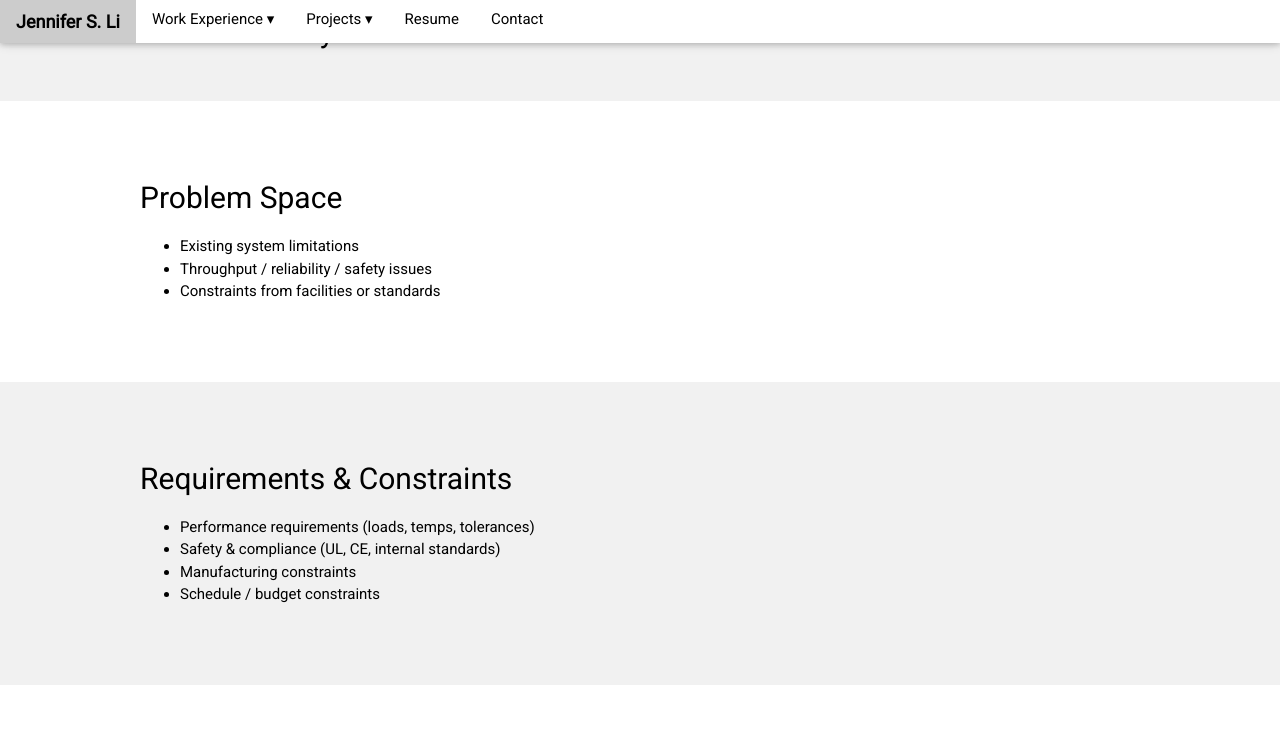
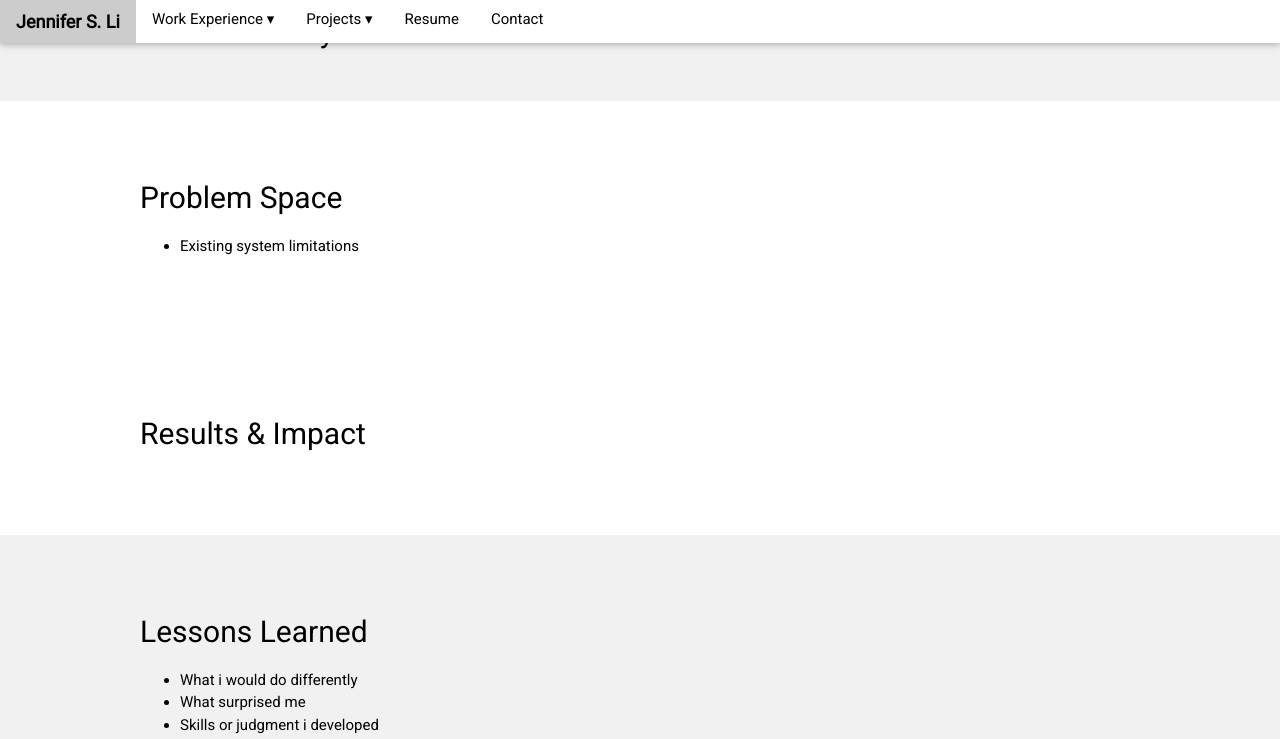
Before and after one commit to jsli905/jsli905.github.io, a Jekyll site: the page experience/astranis.html, which Jekyll copies as it is, in a window 1280 px wide and 1400 px high, scrolled down 470 px. Shown: the top 739 px of the window. Built offline with Jekyll 4.4.1, drawn with Linux system fonts in a browser that asks for light colours; comment, search, counter and statistics services are not loaded; some of the changed text lies outside the part shown; grey boxes are pictures that could not be loaded.

Commit message:
Update astranis.html

```diff
--- a/experience/astranis.html
+++ b/experience/astranis.html
@@ -230,110 +230,19 @@
     </p>
     <ul>
       <li>Existing system limitations</li>
-      <li>Throughput / reliability / safety issues</li>
-      <li>Constraints from facilities or standards</li>
     </ul>
 
   </div>
 </section>
 
-<!-- ================= REQUIREMENTS & CONSTRAINTS ================= -->
-<section class="w3-container w3-padding-64 w3-light-grey">
-  <div class="max-width">
-    <h2>Requirements & Constraints</h2>
-    <ul>
-      <li>Performance requirements (loads, temps, tolerances)</li>
-      <li>Safety & compliance (UL, CE, internal standards)</li>
-      <li>Manufacturing constraints</li>
-      <li>Schedule / budget constraints</li>
-    </ul>
-  </div>
-</section>
 
-<!-- ================= CONCEPT DEVELOPMENT ================= -->
-<section class="w3-container w3-padding-64">
-  <div class="max-width">
-    <h2>Concept Development</h2>
-    <p>
-      trade studies,
-      early prototypes, or architecture decisions.
-    </p>
 
-    <img src="../images/company-a_concept.jpg"
-         alt="Concept sketches or CAD"
-         style="width:100%; max-width:900px">
-
-    <ul>
-      <li>Alternatives considered</li>
-      <li>Why the final concept was chosen</li>
-      <li>Key risks identified early</li>
-    </ul>
-  </div>
-</section>
-
-<!-- ================= DETAILED DESIGN ================= -->
-<section class="w3-container w3-padding-64 w3-light-grey">
-  <div class="max-width">
-    <h2>Detailed Design</h2>
-    <p>
-      Mechanical details.
-      Call out materials, tolerances, mechanisms, and interfaces.
-    </p>
-
-    <ul>
-      <li>CAD tools used</li>
-      <li>Material selection rationale</li>
-      <li>Thermal / structural considerations</li>
-    </ul>
-
-    <img src="../images/company-a_cad.jpg"
-         alt="Detailed CAD"
-         style="width:100%; max-width:900px">
-  </div>
-</section>
-
-<!-- ================= ANALYSIS & VALIDATION ================= -->
-<section class="w3-container w3-padding-64">
-  <div class="max-width">
-    <h2>Analysis & Validation</h2>
-    <ul>
-      <li>FEA / hand calcs</li>
-      <li>Thermal modeling</li>
-      <li>Design margin verification</li>
-      <li>Test plans</li>
-    </ul>
-
-    <img src="../images/company-a_testing.jpg"
-         alt="Testing setup"
-         style="width:100%; max-width:900px">
-  </div>
-</section>
-
-<!-- ================= MANUFACTURING & ASSEMBLY ================= -->
-<section class="w3-container w3-padding-64 w3-light-grey">
-  <div class="max-width">
-    <h2>Manufacturing & Assembly</h2>
-    <p>
-      How was this built? What changed between prototype
-      and final versions?
-    </p>
-
-    <ul>
-      <li>Vendors / processes</li>
-      <li>Assembly sequence considerations</li>
-      <li>DFM / DFA changes</li>
-    </ul>
-  </div>
-</section>
 
 <!-- ================= RESULTS & IMPACT ================= -->
 <section class="w3-container w3-padding-64">
   <div class="max-width">
     <h2>Results & Impact</h2>
     <ul>
-      <li>Quantified improvements (%, $, throughput)</li>
-      <li>Safety improvements</li>
-      <li>Business or engineering outcomes</li>
     </ul>
 
     <p>
```
